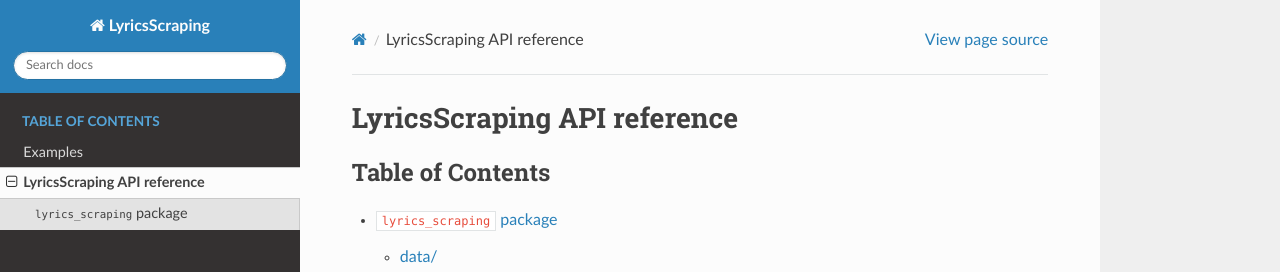
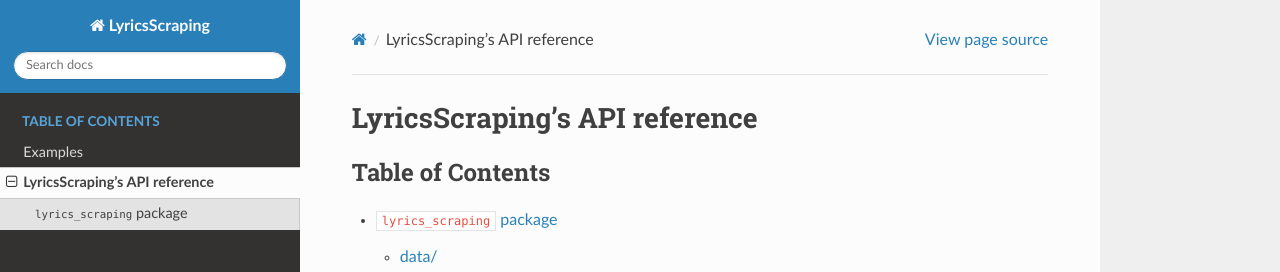
Before and after one commit to raul23/LyricsScraping, a Sphinx documentation site: the page built from docs/source/api_reference.rst, in a window 1280 px wide. Shown: the top 272 px of the page. Built offline with Sphinx 7.4.7 and the Read the Docs theme 2.0.0, drawn with Linux system fonts in a browser that asks for light colours.

Commit message:
Fix title

```diff
--- a/docs/source/api_reference.rst
+++ b/docs/source/api_reference.rst
@@ -1,6 +1,6 @@
-============================
-LyricsScraping API reference
-============================
+==============================
+LyricsScraping's API reference
+==============================
 
 .. toctree::
    :maxdepth: 2
```
